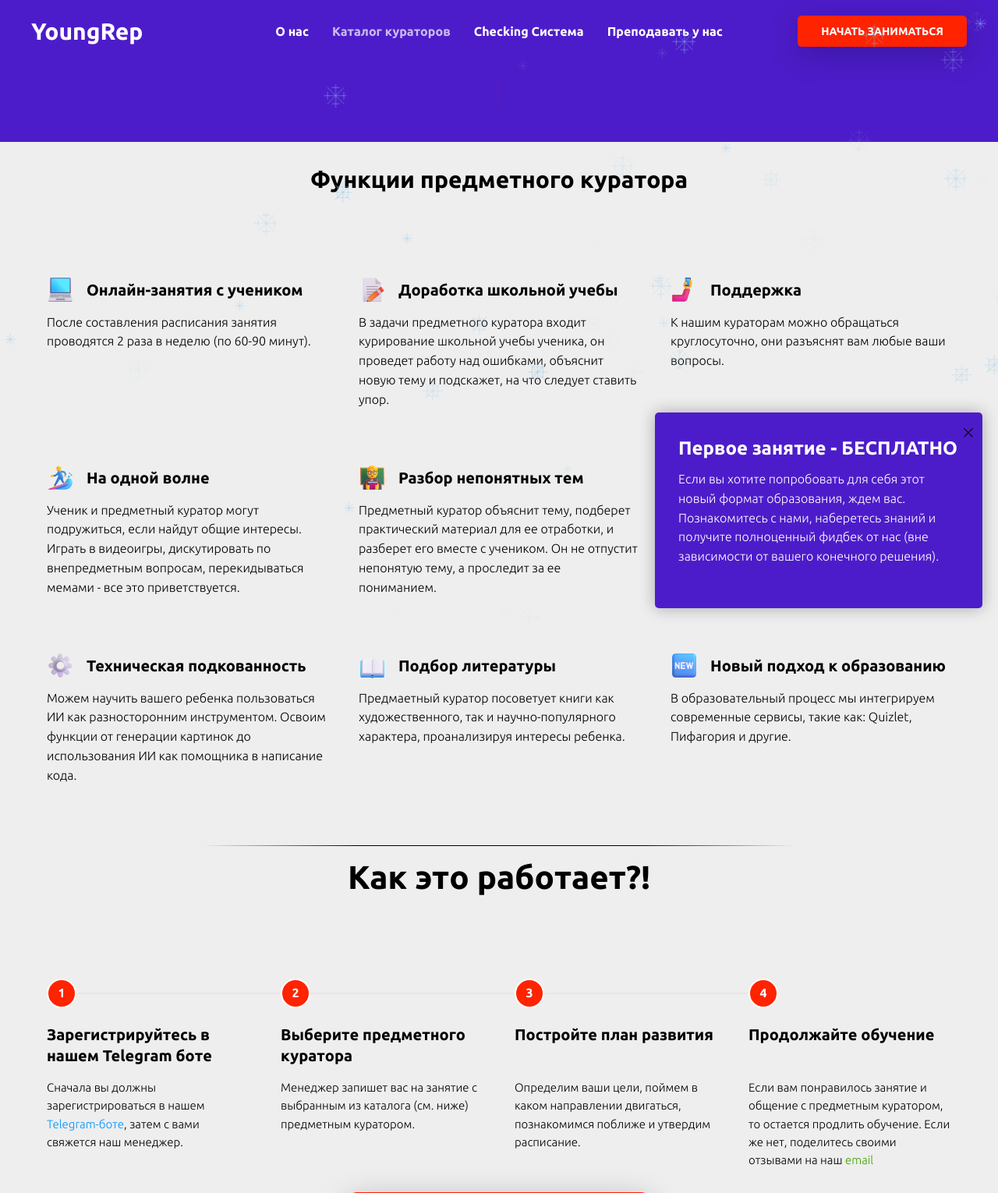
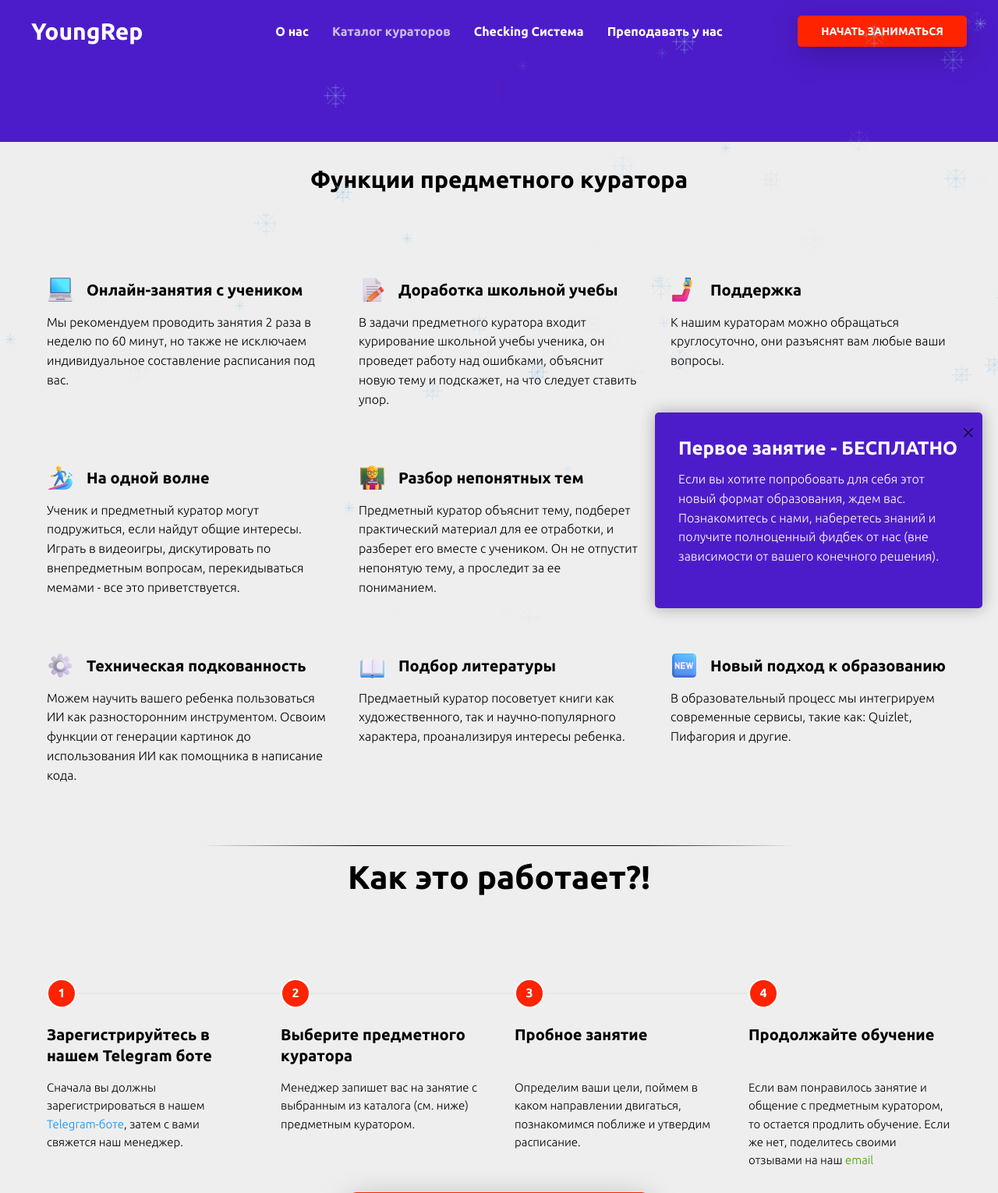
Before and after one commit to DaniilRoitenberg688/youngrep1, a Flask app: page /teachers in a window 1280 px wide. Shown: the top 1530 px of the page at 78% size. Run offline with Flask 3, Linux system fonts and the light colour scheme; data comes from the database, SQL or seed files in the repository; data that the repository does not hold is empty; some libraries are stand-ins or nearby versions.

Commit message:
new edit

```diff
--- a/app/templates/main/teachers_base.html
+++ b/app/templates/main/teachers_base.html
@@ -1,7 +1,7 @@
 <!DOCTYPE html>
 <html lang="ru">
 <head>
-        <meta name="yandex-verification" content="96272397f080b088"/>
+    <meta name="yandex-verification" content="96272397f080b088"/>
     <meta charset="utf-8"/>
     <link href="https://cdn.jsdelivr.net/npm/bootstrap@5.3.3/dist/css/bootstrap.min.css" rel="stylesheet"
           integrity="sha384-QWTKZyjpPEjISv5WaRU9OFeRpok6YctnYmDr5pNlyT2bRjXh0JMhjY6hW+ALEwIH" crossorigin="anonymous">
@@ -893,7 +893,8 @@
                             </div>
                         </div>
                         <div class="t-card__descr t-descr t-descr_xs" field="li_descr__0402100789024">
-                            После составления расписания занятия проводятся 2 раза в неделю (по 60-90 минут).
+                            Мы рекомендуем проводить занятия 2 раза в неделю по 60 минут, но также не исключаем
+                            индивидуальное составление расписания под вас.
                         </div>
                     </div>
                 </div>
@@ -1159,8 +1160,8 @@
                     <div
                             class="t1106__textwrapper t-align_left t-animate" data-animate-style="fadeinright"
                             data-animate-chain="yes">
-                        <div class="t1106__title t-name t-name_md" field="li_title__3596828002932">Постройте план
-                            развития<br/><br/></div>
+                        <div class="t1106__title t-name t-name_md" field="li_title__3596828002932">Пробное
+                            занятие<br/><br/></div>
                         <div class="t1106__text t-text t-text_xs" field="li_descr__3596828002932">Определим ваши цели,
                             поймем в каком направлении двигаться, познакомимся поближе и утвердим расписание.
                         </div>
```
Also changed, not shown: app/templates/main/checking_system.html (+26 -1 lines).
